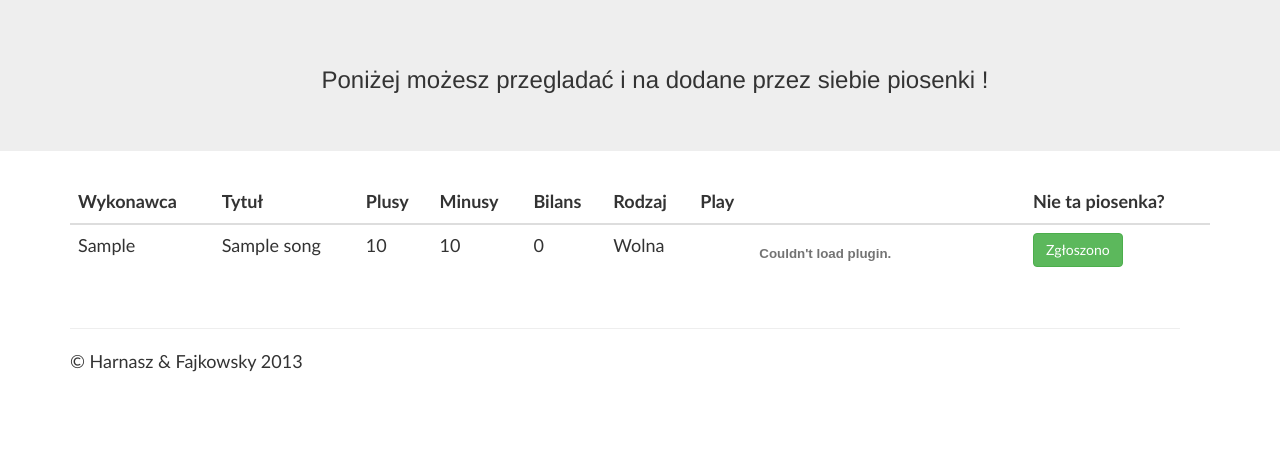
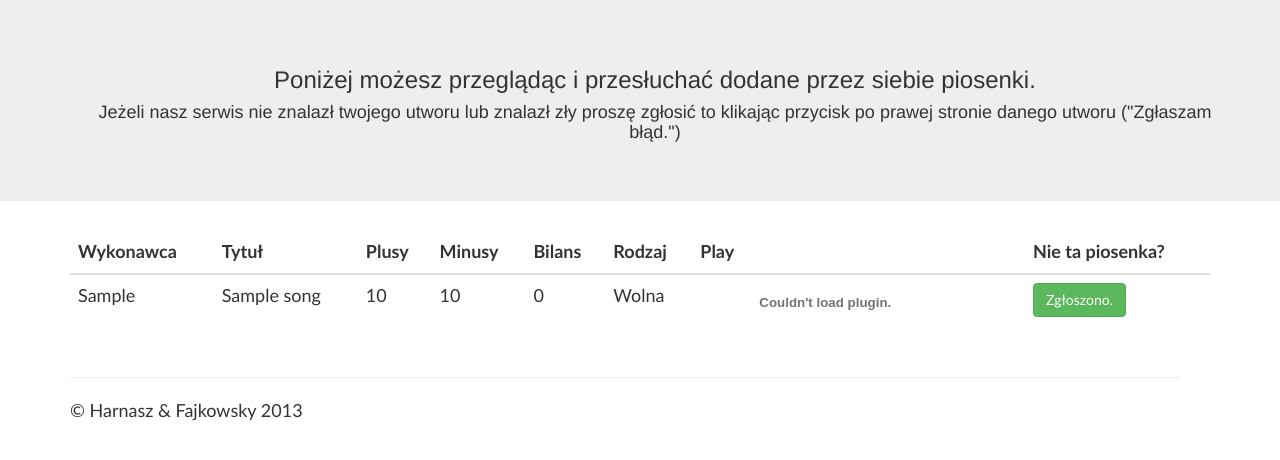
Before and after one commit to Fajkowsky/PlayList, a Django app: page /mysong/ in a window 1280 px wide. Shown: the part 51-511 px from the top of the page. Run offline with Django 3.2, Linux system fonts and the light colour scheme; a user stored in the database is signed in; tables that the repository leaves empty hold one stand-in row (values such as "Sample post"); parts of the project's set-up code (start-up, migrations or seed data) failed here and were passed over.

Commit message:
change information on site

```diff
--- a/templates/mysong.html
+++ b/templates/mysong.html
@@ -25,7 +25,8 @@
 {% block jumbotron %}
 <div class="container text-center">
   <div class="container text-center">
-    <h3>Poniżej możesz przegladać i na dodane przez siebie piosenki !</h3>
+    <h3>Poniżej możesz przeglądąc i przesłuchać dodane przez siebie piosenki.</h3>
+    <h4>Jeżeli nasz serwis nie znalazł twojego utworu lub znalazł zły proszę zgłosić to klikając przycisk po prawej stronie danego utworu ("Zgłaszam błąd.")</h4>
   </div>
 </div>
 {% endblock %}
@@ -61,9 +62,9 @@
                         <input type='hidden' name='song_id' value={{song.id}}>
                         <button type='submit' class='btn btn-success'>
                         {% if not song.problem %}
-                        Tak, zgłaszam.
+                        Zgłaszam błąd!
                         {% else %}
-                        Zgłoszono
+                        Zgłoszono.
                         {% endif %}
                         </button>
                     </form>
```
